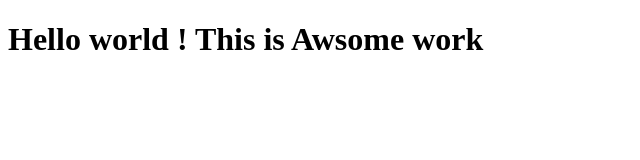
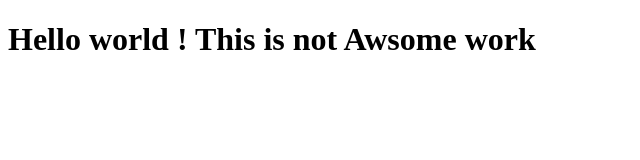
Before and after one commit to ayushraj26/Git-practice, a plain HTML site: page index.html in a window 1280 px wide. Shown: the whole page, without its empty margins (0-640 px from the left). Drawn offline with Linux system fonts and the light colour scheme.

Commit message:
change the content of index.html file

```diff
--- a/index.html
+++ b/index.html
@@ -4,9 +4,9 @@
     <meta charset="UTF-8" />
     <meta http-equiv="X-UA-Compatible" content="IE=edge" />
     <meta name="viewport" content="width=device-width, initial-scale=1.0" />
-    <title>Git Practice !!!!!!!! demo</title>
+    <title>Git Practice !!!!!!!! wow</title>
   </head>
   <body>
-    <h1>Hello world ! This is Awsome work</h1>
+    <h1>Hello world ! This is not Awsome work</h1>
   </body>
 </html>
```
